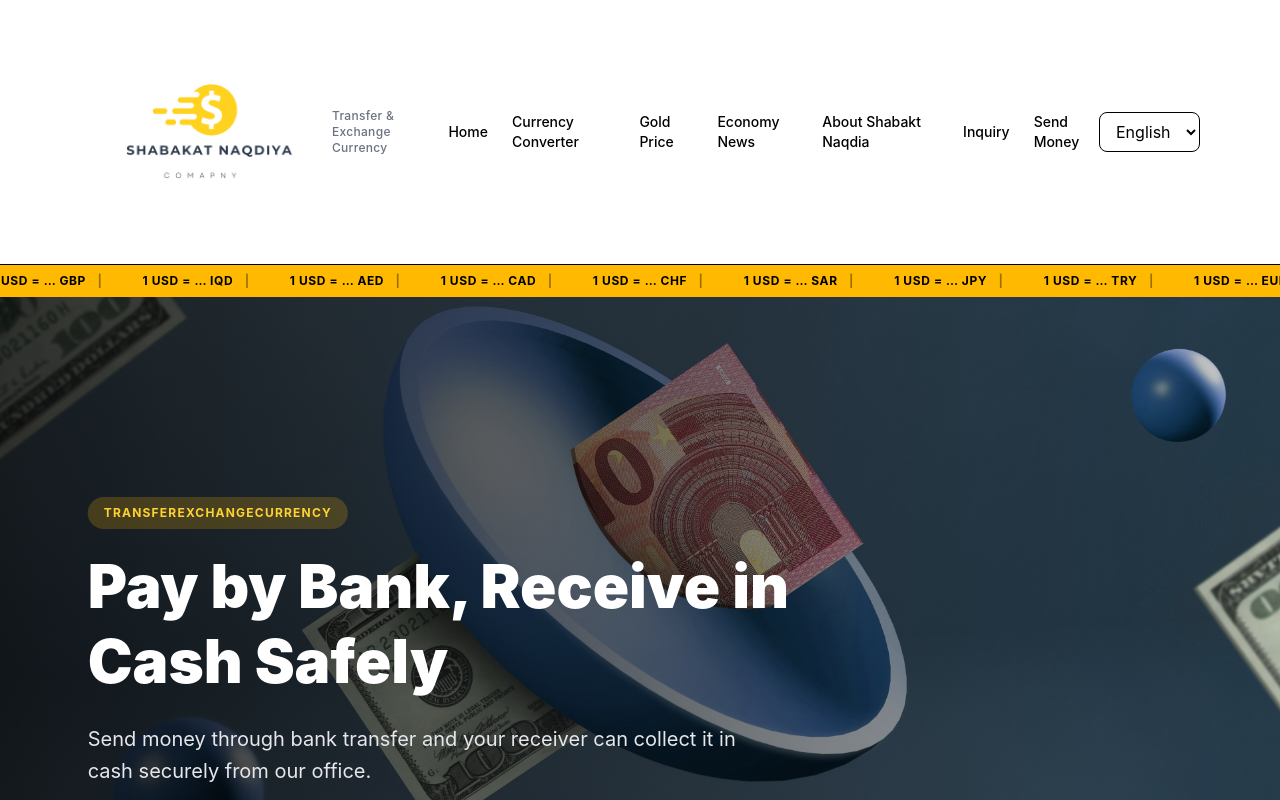
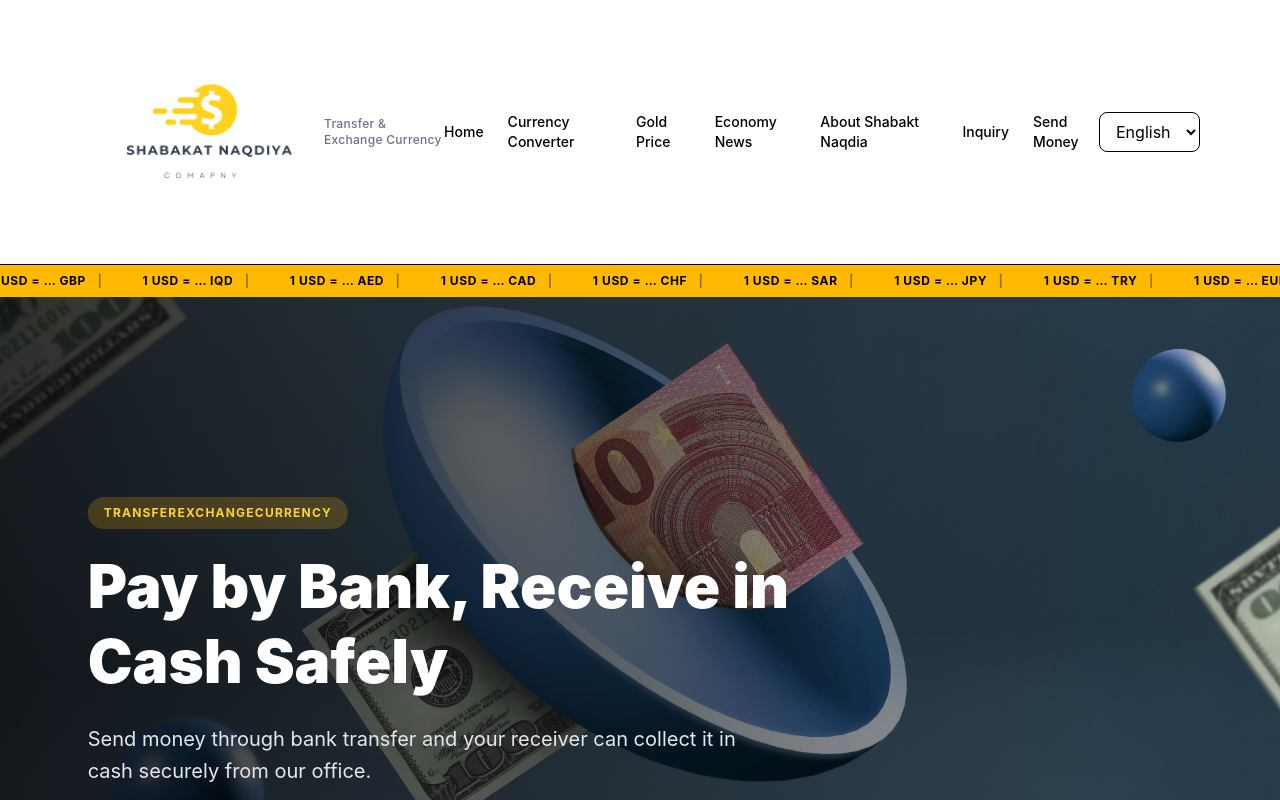
Before and after one commit to tavanmohammed/currency-exchange-office, a React (Vite) app: page / in a window 1280 px wide. Shown: the top 800 px of the page. Built offline with nearby package versions, Linux system fonts and the light colour scheme; no server answers.

Commit message:
Update Navbar.jsx

```diff
--- a/src/components/Navbar.jsx
+++ b/src/components/Navbar.jsx
@@ -22,9 +22,10 @@ function Navbar() {
           />
 
 
-<p className="text-xs text-gray-500 font-medium tracking-wide">
+         <p className="text-xs text-gray-500 font-medium tracking-wide -ml-2">
   Transfer & Exchange Currency
 </p>
+
         </Link>
 
         {/* DESKTOP NAV */}
```
